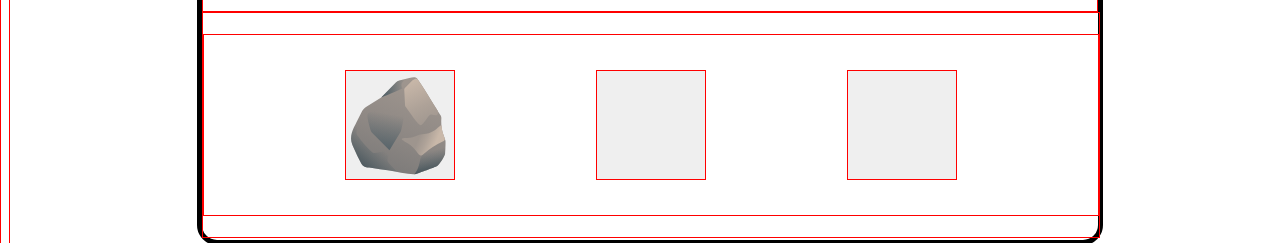
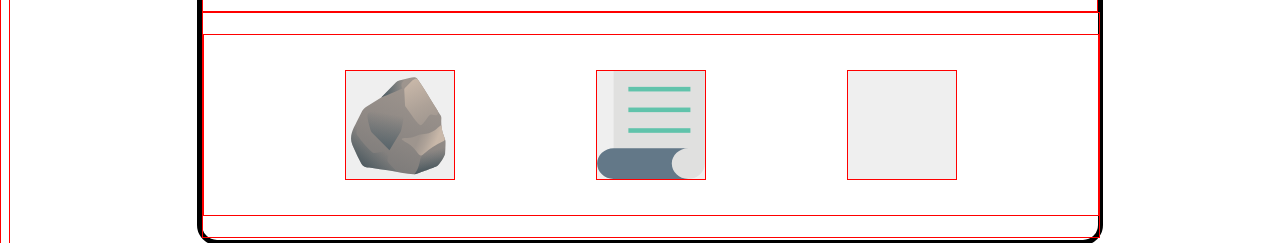
Before and after one commit to sway3406/rock-paper-scissors, a plain HTML site: page index.html in a window 1280 px wide. Shown: the part 279-522 px from the top of the page. Drawn offline with Linux system fonts and the light colour scheme; a web font is replaced by a local one.

Commit message:
This commit adds rule for paper svg

```diff
--- a/styles.css
+++ b/styles.css
@@ -173,13 +173,17 @@ height: 70%;
 .fighter-buttons:hover {
   cursor: pointer;
   background-color: cyan;
-
 }
-
 
 #rock-button {
   background-image: url("./assets/classics/rock-svgrepo-com.svg");
   background-size: cover;
+}
+
+#paper-button {
+  background-image: url("./assets/classics/paper-sheet-svgrepo-com.svg");
+  background-size: cover;
+}
 
 }
 #classic-game-box:hover {
```
